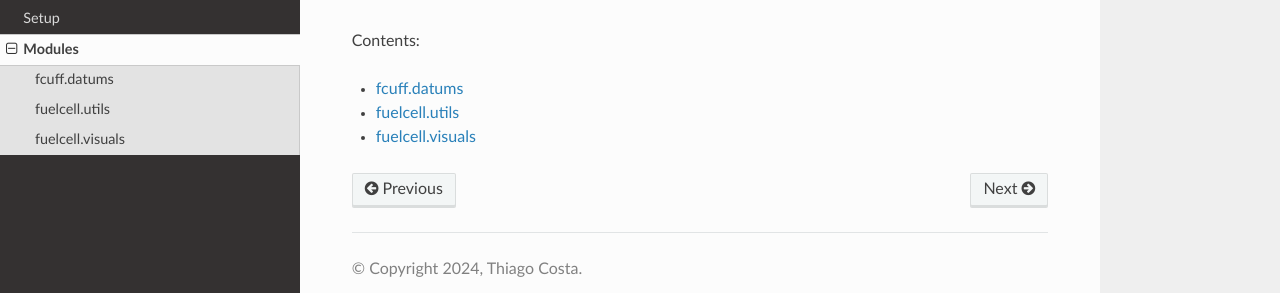
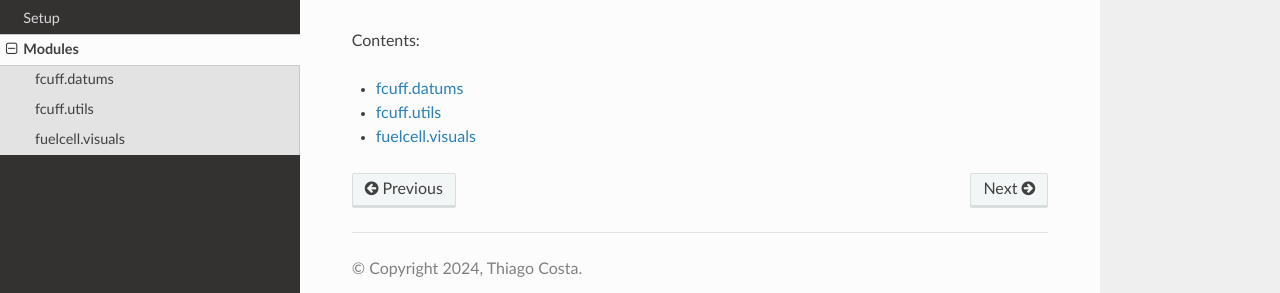
Before and after one commit to SiegKat/fcuff, a Sphinx documentation site: the page built from docs/source/modules/modindex.rst, in a window 1280 px wide. Shown: the part 131-424 px from the top of the page. Built offline with Sphinx 7.4.7 and the Read the Docs theme 3.1.0, drawn with Linux system fonts in a browser that asks for light colours.

Commit message:
Update utils.rst

```diff
--- a/docs/source/modules/utils.rst
+++ b/docs/source/modules/utils.rst
@@ -1,7 +1,7 @@
-fuelcell.utils
+fcuff.utils
 ================
 
 File handling functions and miscellaneous auxilliary functions
 
-.. automodule:: fuelcell.utils
+.. automodule:: fcuff.utils
 	:members:
```
